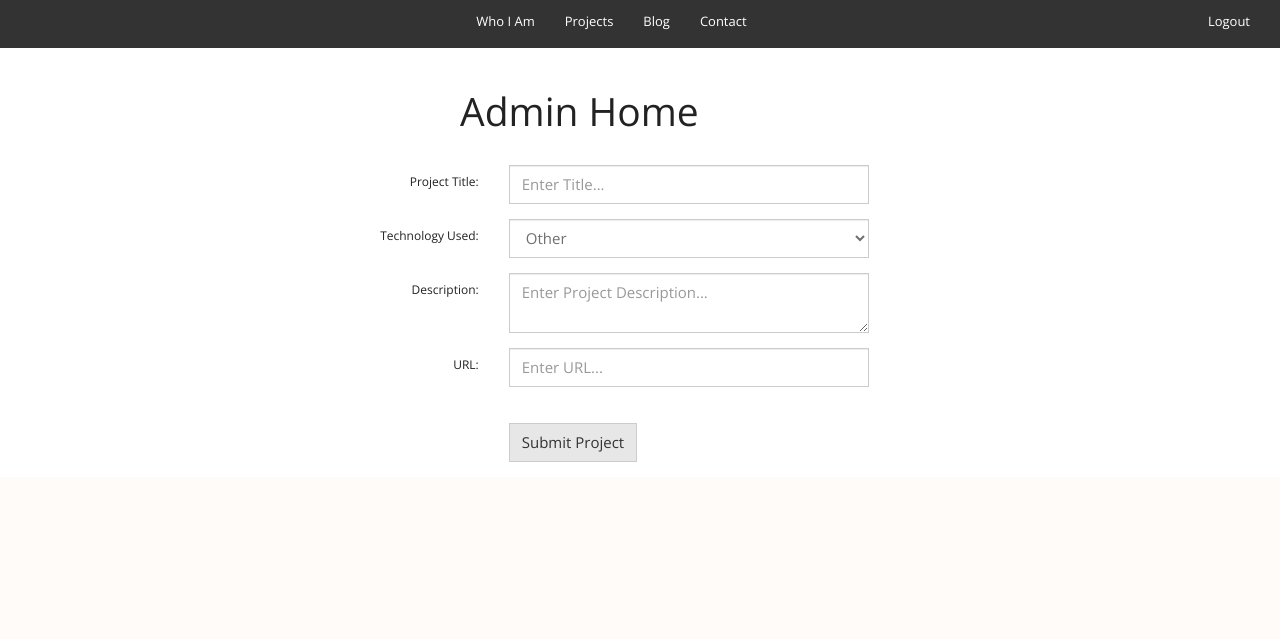
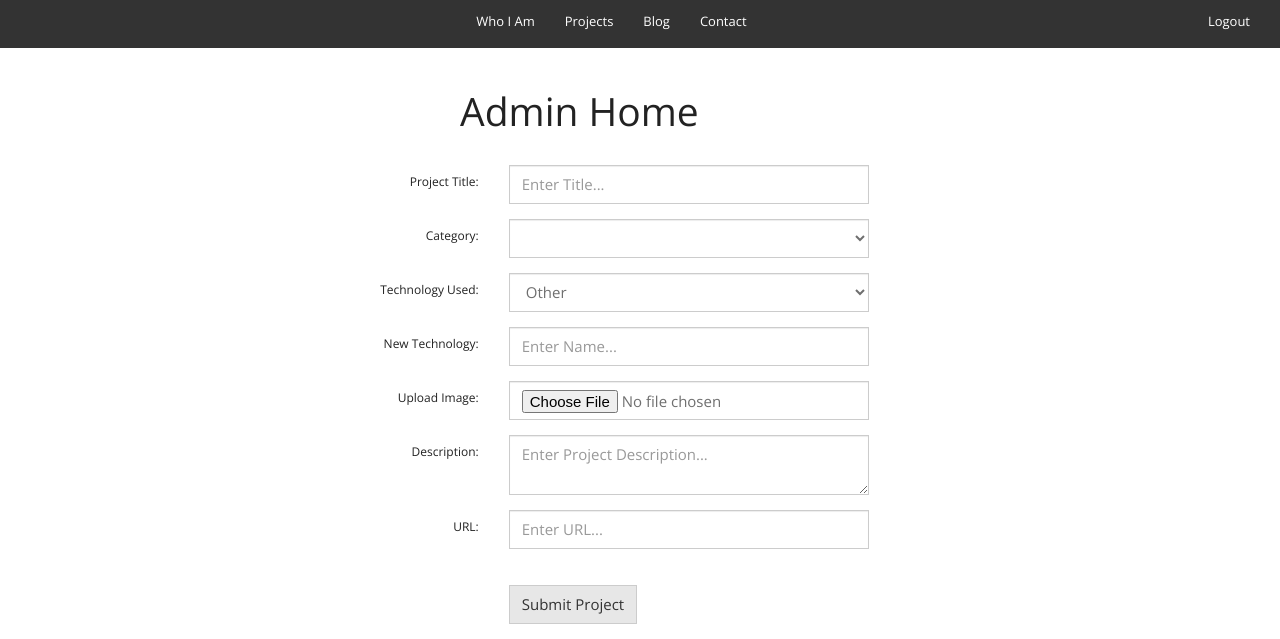
Before and after one commit to simonmelouah/my_site, a Flask app: page /admin_home in a window 1280 px wide. Shown: the part 561-1200 px from the top of the page. Before the commit the page ends 1023 px from the top, so only its background shows below. Run offline with Flask 2, Linux system fonts and the light colour scheme; the visitor is signed in with stand-in values (Sample User, id 1); data that the repository does not hold is empty; some libraries are stand-ins or nearby versions.

Commit message:
Further changes made to adding projects and viewing projects

```diff
--- a/db_interaction.py
+++ b/db_interaction.py
@@ -27,8 +27,13 @@ class DbInteraction(object):
 
         def technology_choices(self):
 
-            technologies = self.db_session.query(Technologies)
+            technologies = self.db_session.query(Technologies).all()
             return technologies
+
+        def category_choices(self):
+
+            categories = self.db_session.query(Categories).all()
+            return categories
 
         def get_technology(self, technology_name):
 
@@ -38,17 +43,29 @@ class DbInteraction(object):
         def add_new_technology(self, name, image):
 
              technology = Technologies(
-                name = name)
+                name = name,
+                image = image)
              self.db_session.add(technology)
              self.db_session.commit()
 
-        def add_project(self, title, lookup_technologies, description, url):
+        def add_project(self, title, timestamp, lookup_technologies, description, url):
 
             project = Projects(
                 title = title,
+                timestamp = timestamp,
                 lookup_technologies = lookup_technologies,
                 description = description,
                 url = url
                 )
             self.db_session.add(project)
             self.db_session.commit()
+
+        def get_projects(self):
+
+            projects = self.db_session.query(Projects.title.label('title'),
+                                             Technologies.image.label('image'),
+                                             Projects.timestamp.label('timestamp'),
+                                             Technologies.name.label('technology'),
+                                             Projects.description.label('description'),
+                                             Projects.url.label('url')).outerjoin(Technologies, Projects.lookup_technologies == Technologies.id).all()
+            return projects
--- a/forms.py
+++ b/forms.py
@@ -1,14 +1,20 @@
 from wtforms import *
 from wtforms.widgets import TextArea, FileInput
 
-class LoginForm(Form):
+class Login(Form):
     username = StringField('Username', [validators.Length(min=4, max=25), validators.DataRequired()])
     password = PasswordField('Password', [validators.Length(min=4, max=35), validators.DataRequired()])
 
-class AdminForm(Form):
+class Admin(Form):
     title = StringField('Title', [validators.Length(min=4, max=25), validators.DataRequired()])
+    category = SelectField('Category')
     technology = SelectField('Technology')
     other_technology = StringField('Other', [validators.Length(min=4, max=25), validators.DataRequired()])
     image = StringField('Image', widget=FileInput())
     description = StringField('Description', widget=TextArea())
     url = StringField('Url', [validators.Length(min=4, max=500), validators.DataRequired()])
+
+class Project(Form):
+    order_by_date = SelectField('Date_Order', [('Most Recent', 'Most Recent'), ('Oldest', 'Oldest')])
+    category = SelectField('Category')
+    technology = SelectField('Technology')
--- a/static/js/independentjs.js
+++ b/static/js/independentjs.js
@@ -1,4 +1,14 @@
 $(document).ready(function () {
+    var start_technology = $('#technology').val();
+    console.log(start_technology);
+    if (start_technology == "other") {
+      document.getElementById('newTech').style.display = "block";
+      document.getElementById('image').style.display = "block";
+    }
+    else{
+        document.getElementById('newTech').style.display = "none";
+        document.getElementById('image').style.display = "none";
+    }
     $('#technology').on('change', function () {
         var technology = $(this).val();
         if (technology == "other") {
--- a/templates/admin_home.html
+++ b/templates/admin_home.html
@@ -46,18 +46,24 @@
                         </div>
                         </div>
                         <div class="form-group">
+                            <label class="col-md-3 control-label" for="Category">Category:</label>
+                        <div class="col-md-8">
+                            {{ form.category(class="form-control") }}
+                        </div>
+                        </div>
+                        <div class="form-group">
                             <label class="col-md-3 control-label" for="Technology">Technology Used:</label>
                         <div class="col-md-8">
                             {{ form.technology(class="form-control") }}
                         </div>
                         </div>
-                        <div class="form-group" id="newTech" style="display:none">
+                        <div class="form-group" id="newTech">
                             <label class="col-md-3 control-label" for="Other">New Technology:</label>
                         <div class="col-md-8">
                             {{ form.other_technology(class="form-control", placeholder="Enter Name...") }}
                         </div>
                         </div>
-                        <div class="form-group" id="image" style="display:none">
+                        <div class="form-group" id="image">
                             <label class="col-md-3 control-label" for="Image">Upload Image:</label>
                         <div class="col-md-8">
                             {{ form.image(class="form-control") }}
--- a/views.py
+++ b/views.py
@@ -1,19 +1,19 @@
 #Main file that renders html templates
 from flask import Flask, url_for, session, request, render_template, redirect, send_file# pragma: no cover
 from app import app# pragma: no cover
-from datetime import datetime, timedelta# pragma: no cover
-from random import randrange# pragma: no cover
-from flask_mail import Mail# pragma: no cover
-import os # pragma: no cover
-import json # pragma: no cover
-import requests # pragma: no cover
+import datetime
 from db_interaction import DbInteraction# pragma: no cover
-from forms import LoginForm, AdminForm
+from forms import Login, Admin, Project
+from werkzeug import secure_filename
 from werkzeug.security import generate_password_hash, \
      check_password_hash
 import requests
+import os
 from logins import *
 
+UPLOAD_FOLDER = '/tmp'
+ALLOWED_EXTENSIONS = set(['txt', 'pdf', 'png', 'jpg', 'jpeg', 'gif'])
+app.config['UPLOAD_FOLDER'] = UPLOAD_FOLDER
 
 connect = DbInteraction("my_site_login", "abc123", "localhost", "my_site") # pragma: no cover
 
@@ -24,13 +24,16 @@ def home():
 
 @app.route('/about', methods=['GET'])
 def about():
-
     return render_template("about.html")
 
 @app.route('/projects', methods=['GET'])
 def projects():
-
-    return render_template("projects.html")
+    form = Project(request.form)
+    if request.method == 'GET':
+        list_of_projects = connect.get_projects()
+        for i in list_of_projects:
+            print i.image
+        return render_template("projects.html", list_of_projects = list_of_projects)
 
 @app.route('/blog', methods=['GET'])
 def blog():
@@ -44,7 +47,7 @@ def contact():
 
 @app.route('/admin', methods=['GET', 'POST'])
 def admin():
-    form = LoginForm(request.form)
+    form = Login(request.form)
     if request.method == 'GET':
         return render_template("admin_login.html", form = form)
 
@@ -66,28 +69,39 @@ def admin():
 @app.route('/admin_home', methods=['GET', 'POST'])
 @login_required
 def admin_home():
-    form = AdminForm(request.form)
+    form = Admin(request.form)
     if request.method == 'GET':
         technologies = connect.technology_choices()
-        choices = []
+        categories = connect.category_choices()
+        category_choices = []
+        technology_choices = []
+        for i in categories:
+            print i.name
+            category_choices.extend([(i.name, i.name)])
         for i in technologies:
-            print "name: ", i.name
-            choices.extend([(i.id, i.name)])
-        choices.extend([('other', 'Other')])
-        form.technology.choices = choices
+            technology_choices.extend([(i.name, i.name)])
+        form.category.choices = category_choices
+        technology_choices.extend([('other', 'Other')])
+        form.technology.choices = technology_choices
+        print form.technology.choices
         return render_template("admin_home.html", form = form)
 
     title = form.title.data
+    timestamp = datetime.datetime.now()
     technology = form.technology.data
     if technology == "other":
        technology = form.other_technology.data
-       image = form.image.data
-       connect.add_new_technology(technology, image)
+       image = request.files[form.image.data]
+       print image
+       filename = secure_filename(image.filename)
+       filepath = app.config['UPLOAD_FOLDER'] + "/" + filename
+       image.save(os.path.join(app.config['UPLOAD_FOLDER'], filename))
+       connect.add_new_technology(technology, filepath)
 
     description = form.description.data
     url = form.description.data
     technology_object = connect.get_technology(technology)
     print technology_object.id
-    connect.add_project(title, technology_object.id, description, url)
+    connect.add_project(title, timestamp, technology_object.id, description, url)
 
     return redirect(url_for('projects'))
```
Also changed, not shown: models.py (+6 -5 lines), templates/about.html (+15 -7 lines), templates/projects.html (+23 -1 lines), 4 other files.
